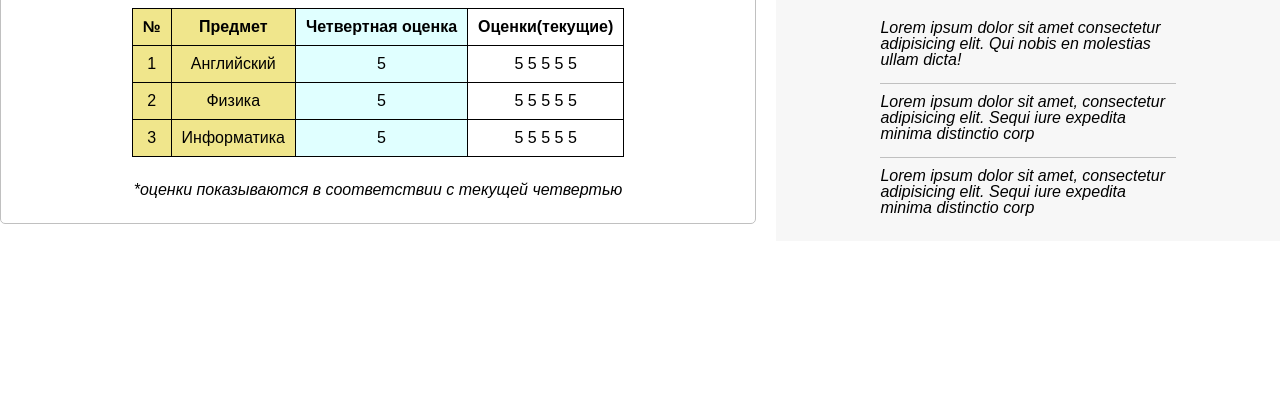
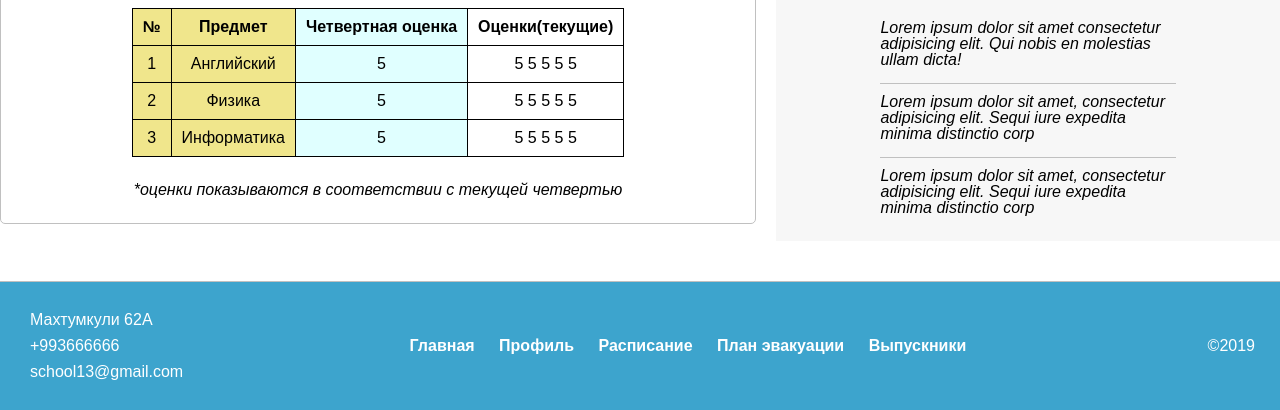
Before and after one commit to uzhas76064/school13, a website: page src/profile.html in a window 1280 px wide. Shown: the part 575-985 px from the top of the page. Before the commit the page ends 816 px from the top, so only its background shows below. Drawn offline with nearby package versions, Linux system fonts and the light colour scheme; files that its build step writes are made by us from their sources.

Commit message:
Added footer and modal

```diff
--- a/src/profile.html
+++ b/src/profile.html
@@ -1,5 +1,5 @@
 <!DOCTYPE html>
-<html lang="en">
+<html lang="ru">
 
 <head>
     <meta charset="UTF-8">
@@ -19,6 +19,9 @@
             </h1>
             <nav class="nav">
                 <ul class="nav-items">
+                    <li class="nav-items__item">
+                        <a href="index.html">Главная</a>
+                    </li>
                     <li class="nav-items__item">
                         <a href="">Профиль</a>
                     </li>
@@ -113,8 +116,55 @@
         </article>
     </div>
 
+    <footer class="footer">
+        <div class="container">
+            <address class="address">
+                <small class="address__item">Махтумкули 62А</small>
+                <small class="address__item">+993666666</small>
+                <small class="address__item">school13@gmail.com</small>
+            </address>
+
+            <nav class="nav">
+                <ul class="nav-items">
+                    <li class="nav-items__item footer-nav__item">
+                        <a href="index.html">Главная</a>
+                    </li>
+                    <li class="nav-items__item footer-nav__item">
+                        <a href="profile.html">Профиль</a>
+                    </li>
+                    <li class="nav-items__item footer-nav__item">
+                        <a href="">Расписание</a>
+                    </li>
+                    <li class="nav-items__item footer-nav__item">
+                        <a href="">План эвакуации</a>
+                    </li>
+                    <li class="nav-items__item footer-nav__item">
+                        <a href="">Выпускники</a>
+                    </li>
+                </ul>
+            </nav>
+
+            <small class="copy">&copy;2019</small>
+        </div>
+    </footer>
+
+    <div class="modal" id="modal">
+        <div class="modal-backdrop"></div>
+        <div class="modal-body">
+            <button class="modal-close" id="close">закрыть</button>
+            <h2 class="modal__header">Вход</h2>
+            <form action="" method="post" class="modal-sign-in">
+                <input type="email" name="email" placeholder="Введите свой email">
+                <input type="password" name="password" placeholder="Введите пароль">
+                <button type="submit" class="modal-sign-in__button">Войти</button>
+            </form>
+        </div>
+    </div>
+
+
     <script src="js/jsCalendar.lang.ru.js"></script>
     <script src="js/jsCalendar.js"></script>
+    <script src="js/script.js"></script>
 </body>
 
 </html>
--- a/src/styles/main_page.less
+++ b/src/styles/main_page.less
@@ -55,3 +55,26 @@
 .index-page {
     grid-column: 2;
 }
+
+.footer {
+    margin-top: 40px;
+    padding: 25px;
+    border-top: 1px solid silver;
+    background: #3DA4CD;
+}
+
+.footer-nav__item a {
+    color: white;
+    font-weight: 600;
+}
+
+.address__item {
+    color: white;
+    display: block;
+    text-align: initial;
+    padding: 5px;
+}
+
+.copy {
+    color: white;
+}
```
Also changed, not shown: src/index.html (+34 -1 lines), src/icons/email.svg (added), src/icons/map.svg (added), src/icons/smartphone.svg (added).
